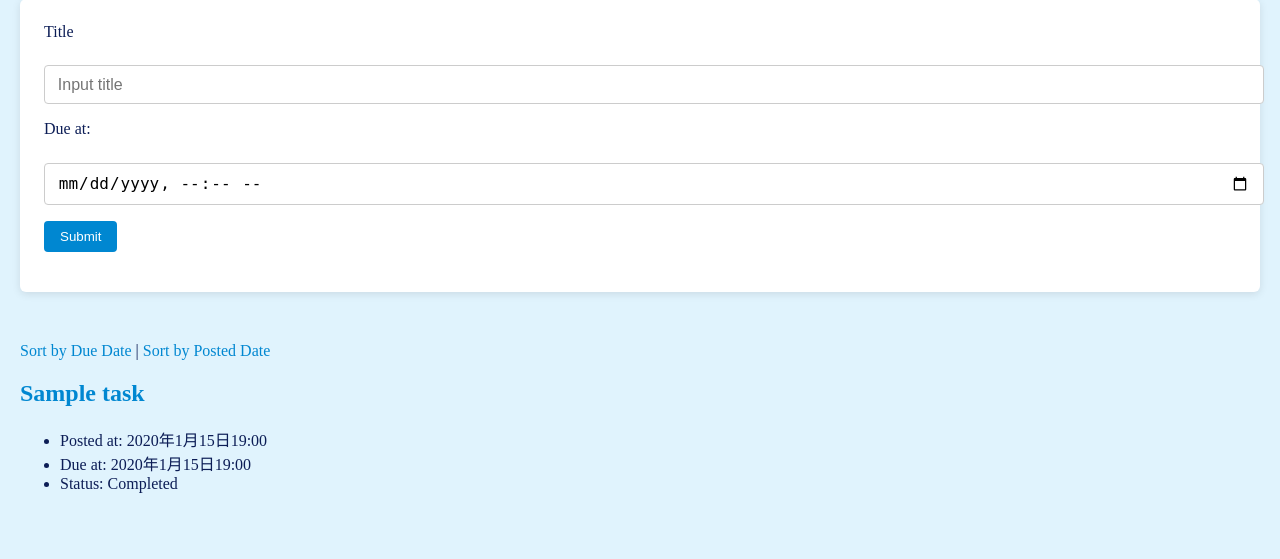
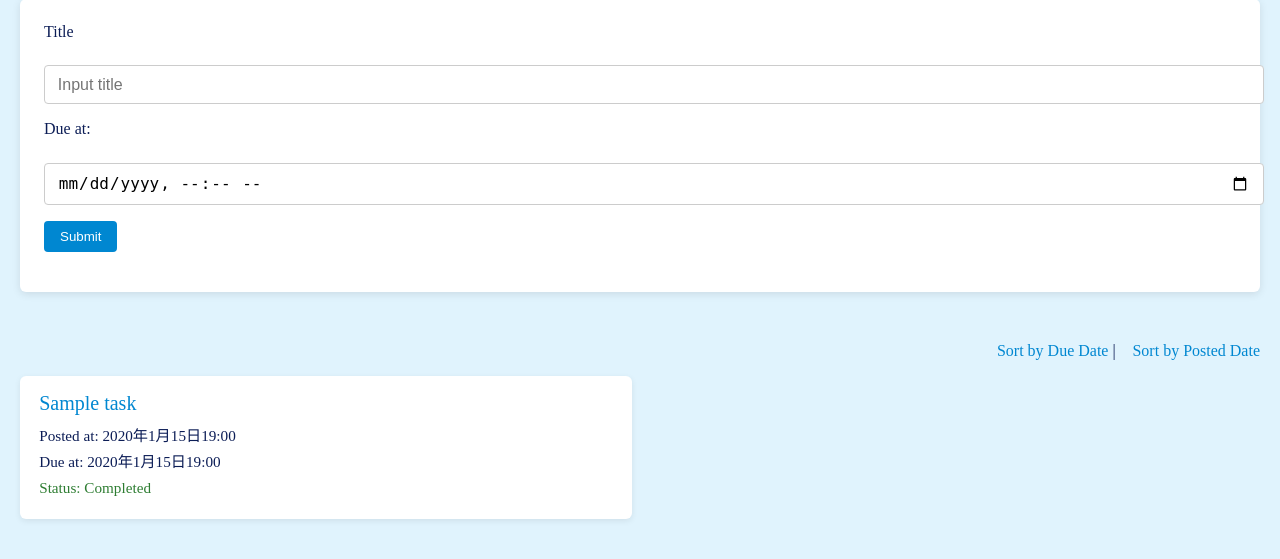
Before and after one commit to 1F10240198/django-test-exercise, a Django app: page / in a window 1280 px wide. Shown: the part 145-704 px from the top of the page. Run offline with Django 5.2, Linux system fonts and the light colour scheme; tables that the repository leaves empty hold one stand-in row (values such as "Sample post").

Commit message:
index.htmlをcssが適用されるように変更

```diff
--- a/todo/templates/todo/index.html
+++ b/todo/templates/todo/index.html
@@ -28,13 +28,14 @@
     </form>
     <br>
 
-    <div>
+    <div class="sort-links">
       <a href="{% url 'index' %}?order=due">Sort by Due Date</a> |
       <a href="{% url 'index' %}?order=post">Sort by Posted Date</a>
     </div>
 
+    <div class="tasks">
       {% for task in tasks %}
-    <div class="text">
+      <div class="task-card">
         <h2><a href="{% url 'detail' task.id %}">{{ task.title }}</a></h2>
         <ul>
           <li>Posted at: {{ task.posted_at }}</li>
@@ -42,13 +43,14 @@
           <li>Due at: {{ task.due_at }}</li>
           {% endif %}
           {% if task.completed %}
-        <li>Status: Completed</li>
+          <li class="status-completed">Status: Completed</li>
           {% else %}
-        <li>Status: Not Completed</li>
+          <li class="status-pending">Status: Not Completed</li>
           {% endif %}
         </ul>
       </div>
       {% endfor %}
+    </div>
   </body>
 
 </html>
```
Lines whose indentation alone changed are shown as unchanged.
